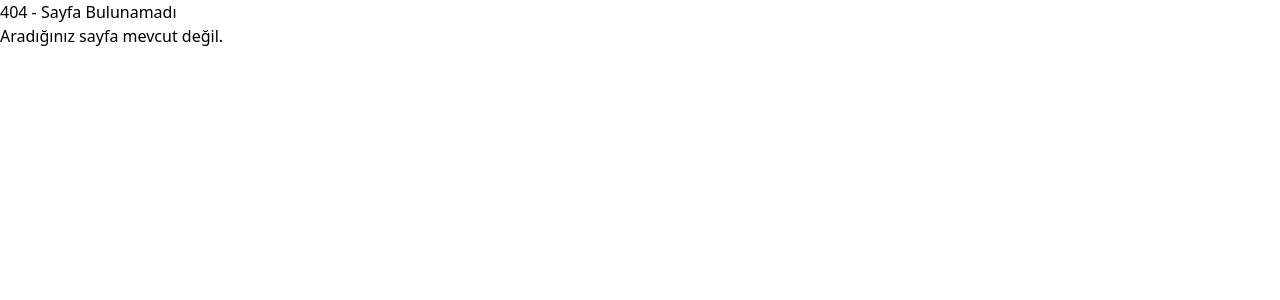
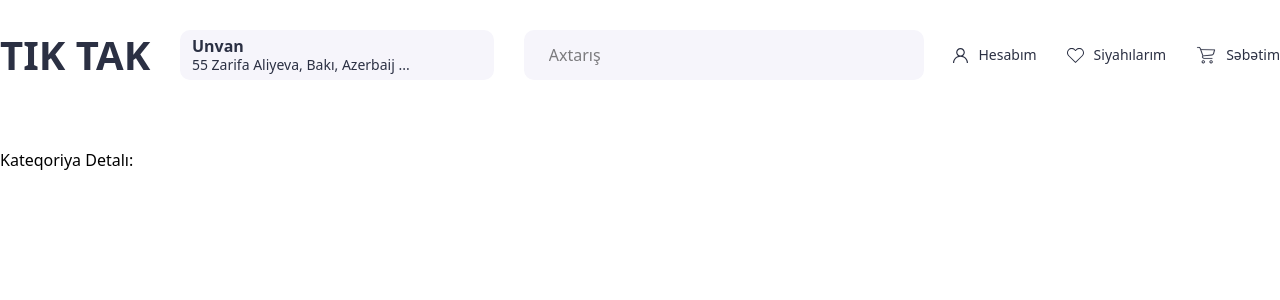
Before and after one commit to MahmudovSoltan/tick-tack-e-commers, a Next.js app: page /category/1 in a window 1280 px wide. Before the commit this address had no page. Shown: the top 300 px of the page. Built offline with nearby package versions, Linux system fonts and the light colour scheme.

Commit message:
add category detail page

```diff
--- /dev/null
+++ b/app/(main)/category/[catogry_id]/page.tsx
@@ -0,0 +1,28 @@
+import Header from "../../header";
+
+interface CategoryDetailPageProps {
+  params: {
+    categoryId: string;
+  };
+}
+
+export default function CategoryDetailPage({ params }: CategoryDetailPageProps) {
+  const { categoryId } = params;
+
+
+
+  return (
+    <div>
+      <div className="container mx-auto">
+        <Header role="category" />
+
+      </div>
+      <section className="categories_container">
+        <div className="container mx-auto">
+          <h1>Kateqoriya Detalı: {categoryId}</h1>
+        </div>
+      </section>
+
+    </div>
+  );
+}
--- /dev/null
+++ b/app/components/categories/CategoriesBody.tsx
@@ -0,0 +1,10 @@
+
+const CategoriesBody = () => {
+  return (
+    <div>
+      CategoriesBody
+    </div>
+  )
+}
+
+export default CategoriesBody
--- /dev/null
+++ b/app/ui/links/index.tsx
@@ -0,0 +1,22 @@
+
+import './css/LinkComponent.css'
+
+interface linkProps {
+    title: string,
+}
+
+const LinkComponent = ({ title }: linkProps) => {
+
+    return (
+        <div>
+            <div>
+                Ana Səhifə
+            </div>
+            {
+                title
+            }
+        </div>
+    )
+}
+
+export default LinkComponent
```
Also changed, not shown: app/ui/links/css/LinkComponent.css (added).
